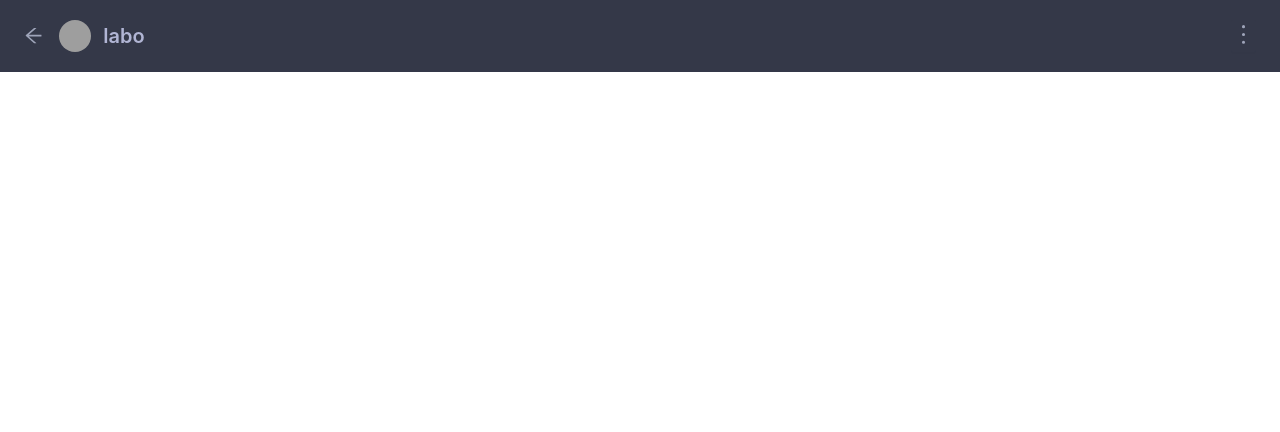
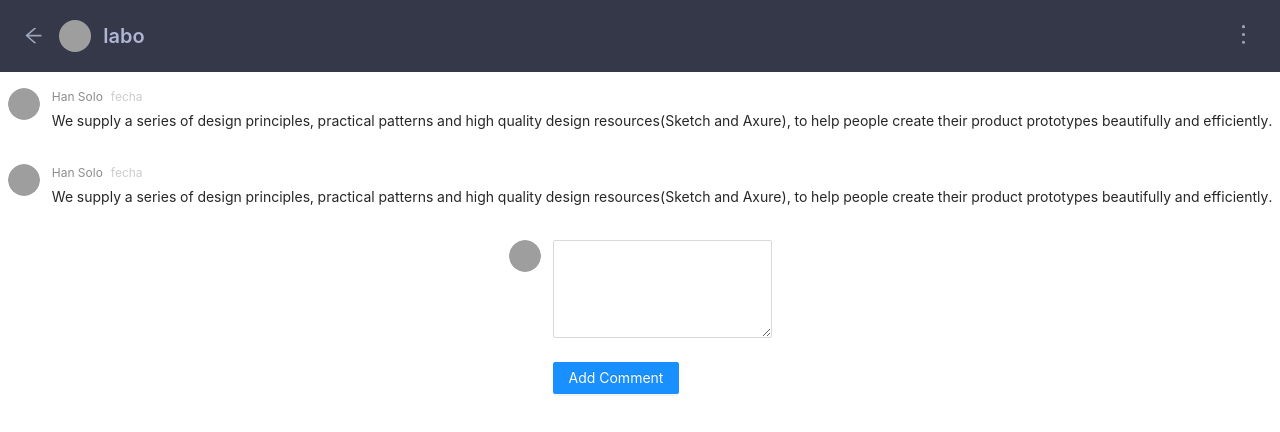
Before and after one commit to Laboratoria/REG003-chat-app, a Next.js app: page /chat/1 in a window 1280 px wide. Shown: the top 432 px of the page. Built offline with nearby package versions, Linux system fonts and the light colour scheme; grey boxes are pictures that could not be loaded.

Commit message:
ADD: SendMessage componet

```diff
--- a/components/Comment/Comment.tsx
+++ b/components/Comment/Comment.tsx
@@ -1,14 +1,31 @@
 import { NextPage } from 'next'
 import React from 'react'
+import { Comment, Tooltip, Avatar } from 'antd';
 
 
 
-const Comment:NextPage = () => {
+const CommentChat: NextPage = () => {
+
     return (
-        <div>
+        <Comment
+            author={<a>Han Solo</a>}
+            avatar={< Avatar src="https://joeschmoe.io/api/v1/random" alt="Han Solo" />}
+            content={
+                < p >
+                    We supply a series of design principles, practical patterns and high quality design
+                    resources(Sketch and Axure), to help people create their product prototypes beautifully
+                    and efficiently.
+        </p >
+            }
+            datetime={
+                < Tooltip title='fecha' >
+                    <span>fecha</span>
+                </Tooltip >
+            }
+        />
+    );
 
-        </div>
-    )
+
 }
 
-export default Comment
+export default CommentChat
--- /dev/null
+++ b/components/SendMessage/SendMessage.tsx
@@ -0,0 +1,54 @@
+import { NextPage } from 'next';
+import React, { useState } from 'react';
+import { Comment, Avatar, Form, Button, List, Input } from 'antd';
+
+const { TextArea } = Input;
+
+//@ts-ignore
+const Editor = ({ onChange, onSubmit, submitting, value }) => (
+  <>
+    <Form.Item>
+      <TextArea rows={4} onChange={onChange} value={value} />
+    </Form.Item>
+    <Form.Item>
+      <Button htmlType="submit" loading={submitting} onClick={onSubmit} type="primary">
+        Add Comment
+      </Button>
+    </Form.Item>
+  </>
+);
+
+const SendMessage: NextPage = () => {
+  const [value, setValue] = useState<string>('')
+  const [submitting, setSubmitting] = useState<boolean>(false)
+
+  const handleChange = (e: any) => setValue(e.target.value);
+  const handleSubmit = () => {
+    setSubmitting(true)
+    if (!value) {
+      console.log('emty')
+    }
+    else {
+      console.log(value)
+      setTimeout(()=>setSubmitting(false), 3000)
+    }
+  }
+
+
+  return (
+    <>
+      <Comment
+        avatar={<Avatar src="https://joeschmoe.io/api/v1/random" alt="Han Solo" />}
+        content={
+          <Editor
+            onChange={handleChange}
+            onSubmit={handleSubmit}
+            submitting={submitting}
+            value={value}
+          />
+        }
+      />
+    </>
+  );
+}
+export default SendMessage
--- a/pages/chat/[id].tsx
+++ b/pages/chat/[id].tsx
@@ -1,6 +1,8 @@
 import type { NextPage } from "next";
-import { useState, useContext, useEffect } from "react";
+import React, { useState, useContext, useEffect } from "react";
+import CommentChat from "../../components/Comment/Comment";
 import HeaderChat from '../../components/Header_chat/HeaderChat'
+import SendMessage from "../../components/SendMessage/SendMessage";
 
 
 //TODO ROUTER
@@ -9,7 +11,10 @@ const Home: NextPage = () => {
 
   return (
     <div className="container">
-    <HeaderChat></HeaderChat>
+      <HeaderChat></HeaderChat>
+      <CommentChat></CommentChat>
+      <CommentChat></CommentChat>
+      <SendMessage></SendMessage>
     </div>
   );
 };
```
Also changed, not shown: tsconfig.json (+17 -4 lines).
